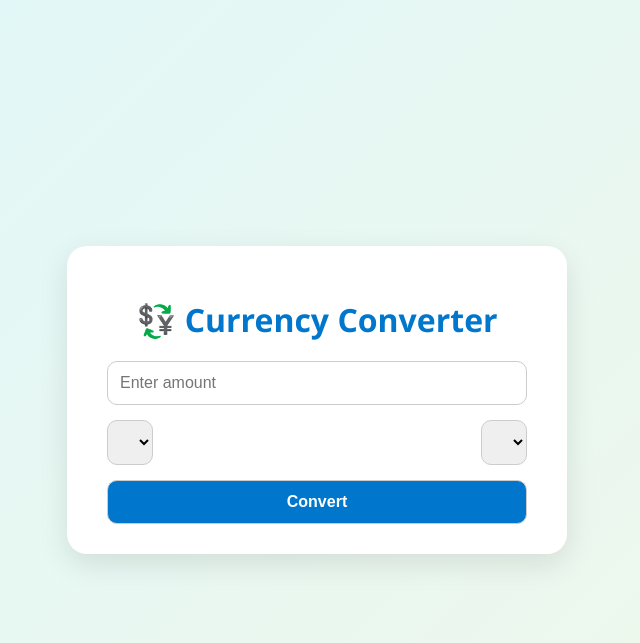
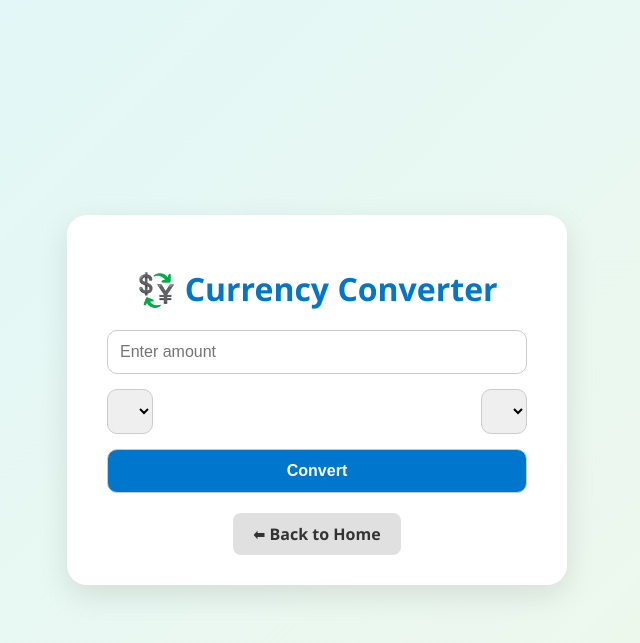
Before and after one commit to ahmedrafat23/currency_converter, a Flask app: page /converter in a window 1280 px wide. Shown: the top 643 px of the page, without its empty margins (323-963 px from the left). Run offline with Flask 3, Linux system fonts and the light colour scheme; data that the repository does not hold is empty.

Commit message:
24/7/2025

```diff
--- a/templates/converter.html
+++ b/templates/converter.html
@@ -99,6 +99,22 @@
                 flex-direction: column;
             }
         }
+
+        .back-btn {
+            display: inline-block;
+            margin-top: 20px;
+            padding: 10px 20px;
+            background-color: #e0e0e0;
+            color: #333;
+            text-decoration: none;
+            border-radius: 8px;
+            font-weight: bold;
+            transition: background-color 0.3s ease;
+        }
+
+        .back-btn:hover {
+            background-color: #cccccc;
+        }
     </style>
 </head>
 
@@ -140,6 +156,9 @@
             {{ amount }} {{ from_currency }} = {{ result }} {{ to_currency }}
         </div>
         {% endif %}
+
+        <!-- ✅ Back to Home button -->
+        <a href="/" class="back-btn">⬅ Back to Home</a>
     </div>
 
     <script>
```
